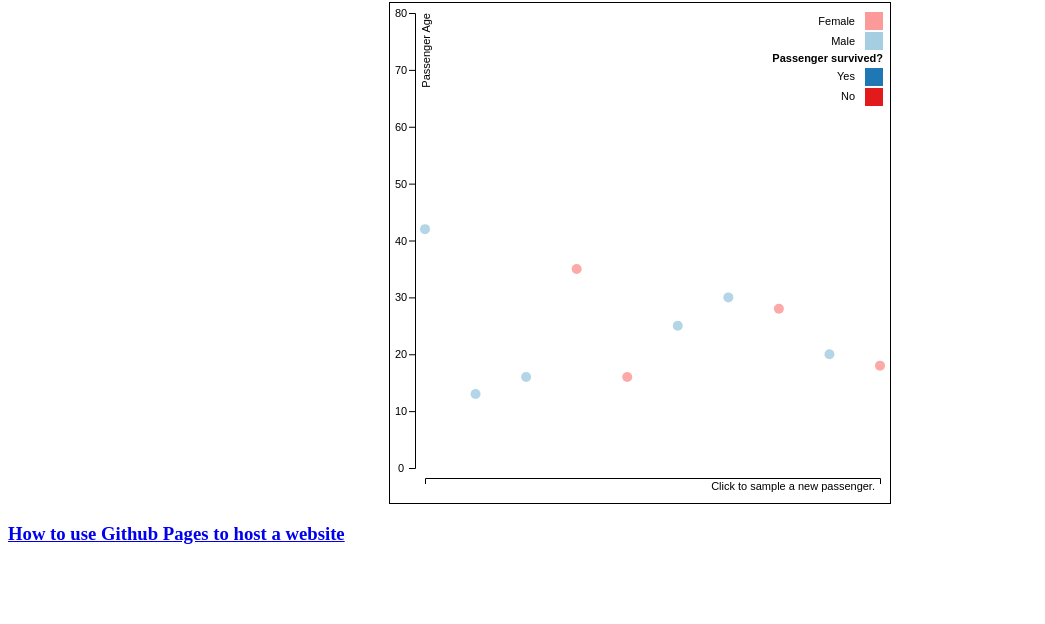
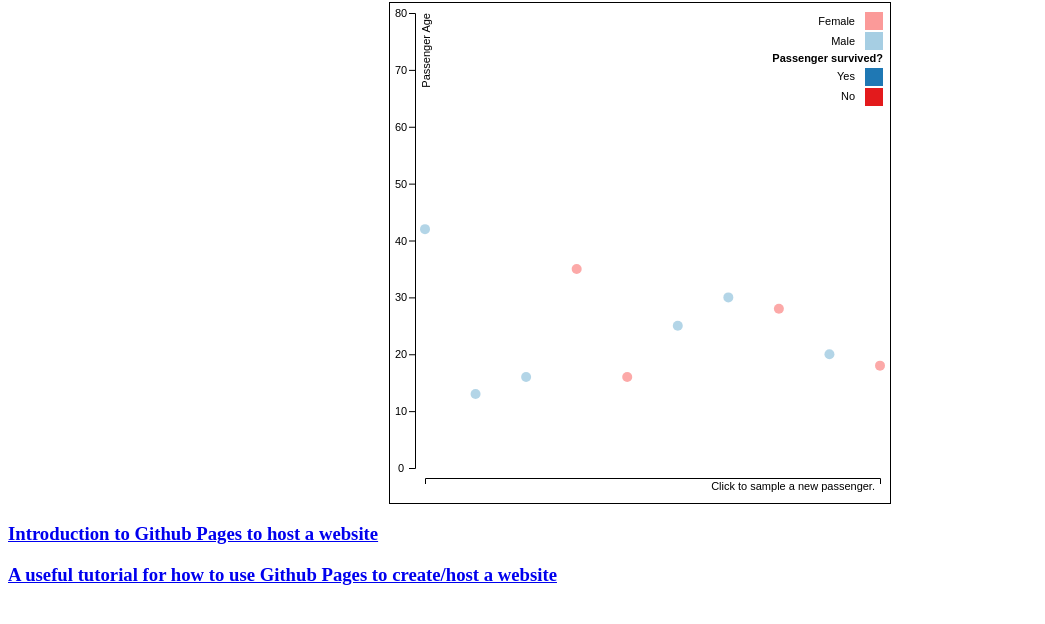
Before and after one commit to navelspray/navelspray.github.io, a plain HTML site: page index.html in a window 1280 px wide. Shown: the part 64-688 px from the top of the page, without its empty margins (0-1045 px from the left). Drawn offline with nearby package versions, Linux system fonts and the light colour scheme.

Commit message:
Update index.html

```diff
--- a/index.html
+++ b/index.html
@@ -286,5 +286,6 @@ function dataFetch(start,stop){
 }
 </script>
 </body>
-    <a href="https://pages.github.com/"><h3>How to use Github Pages to host a website</h3></a>
+    <a href="https://pages.github.com/"><h3>Introduction to Github Pages to host a website</h3></a>
+    <a href="https://www.youtube.com/watch?v=BA_c3bGQXlQ"><h3>A useful tutorial for how to use Github Pages to create/host a website</h3></a>
 </html>
```
